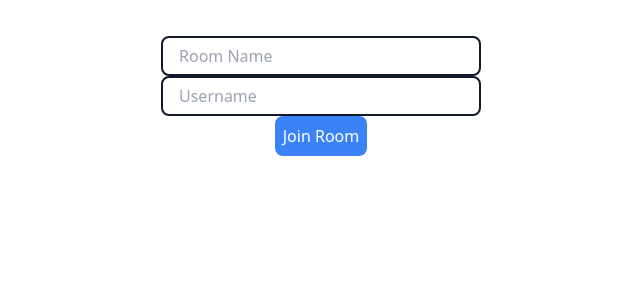
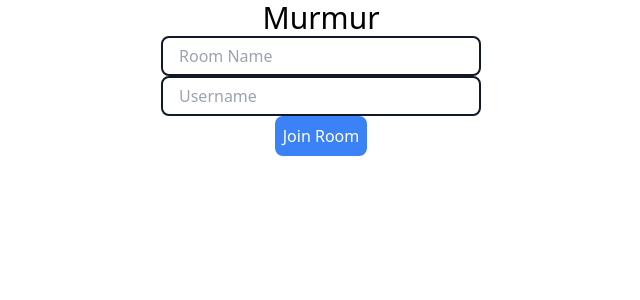
Before and after one commit to sjnaik02/murmur-client, a React (Vite) app: page / in a window 1280 px wide. Shown: the top 300 px of the page, without its empty margins (319-959 px from the left). Built offline with nearby package versions, Linux system fonts and the light colour scheme.

Commit message:
sends username to the chatroom

```diff
--- a/src/components/Home.jsx
+++ b/src/components/Home.jsx
@@ -8,13 +8,13 @@ function Home() {
   const navigate = useNavigate();
   const handleClick = () => {
     if (roomName && userName) {
-      navigate(`/${roomName}`);
+      navigate(`/${roomName}`, { state: { user: userName } });
     }
   };
 
   return (
     <div>
-      <h1 className="text-3xl text-white">Murmur</h1>
+      <h1 className="text-3xl text-center">Murmur</h1>
       <div className="flex flex-col items-center justify-center">
         <input
           type="text"
```
